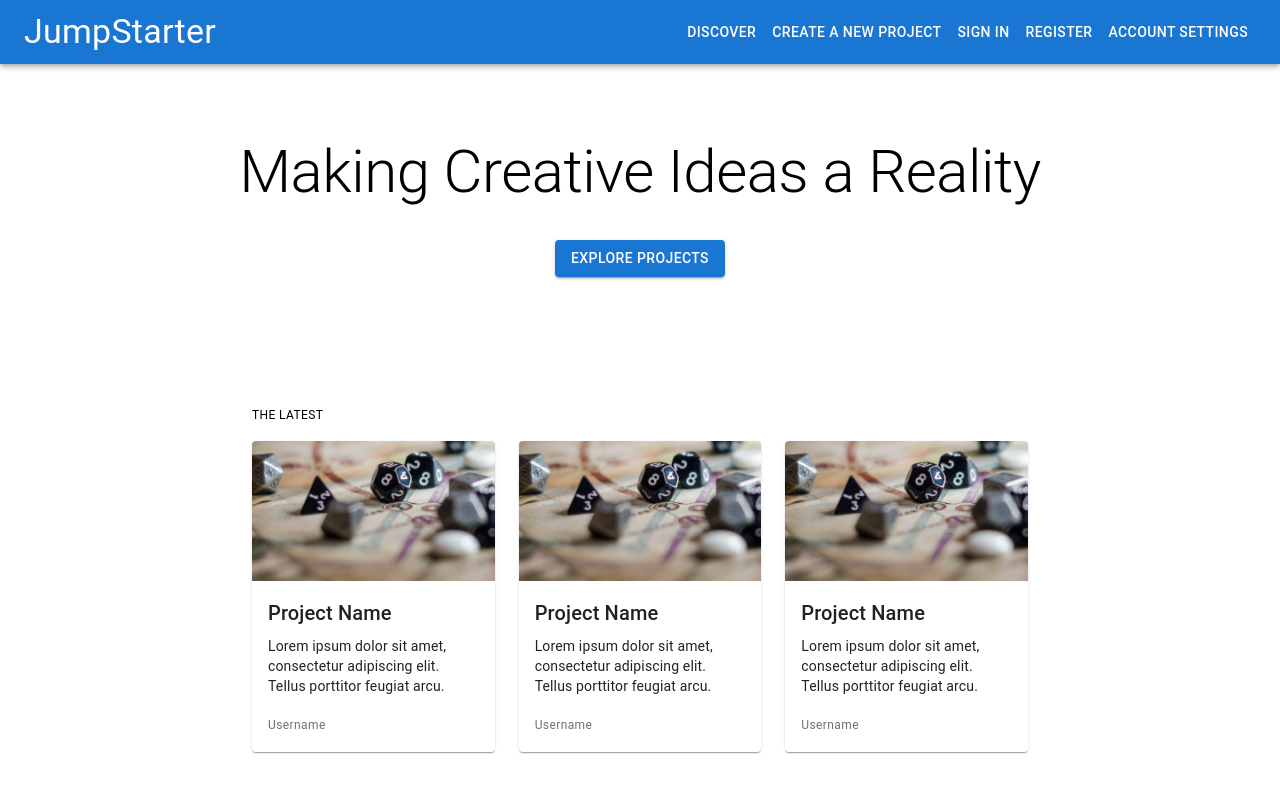
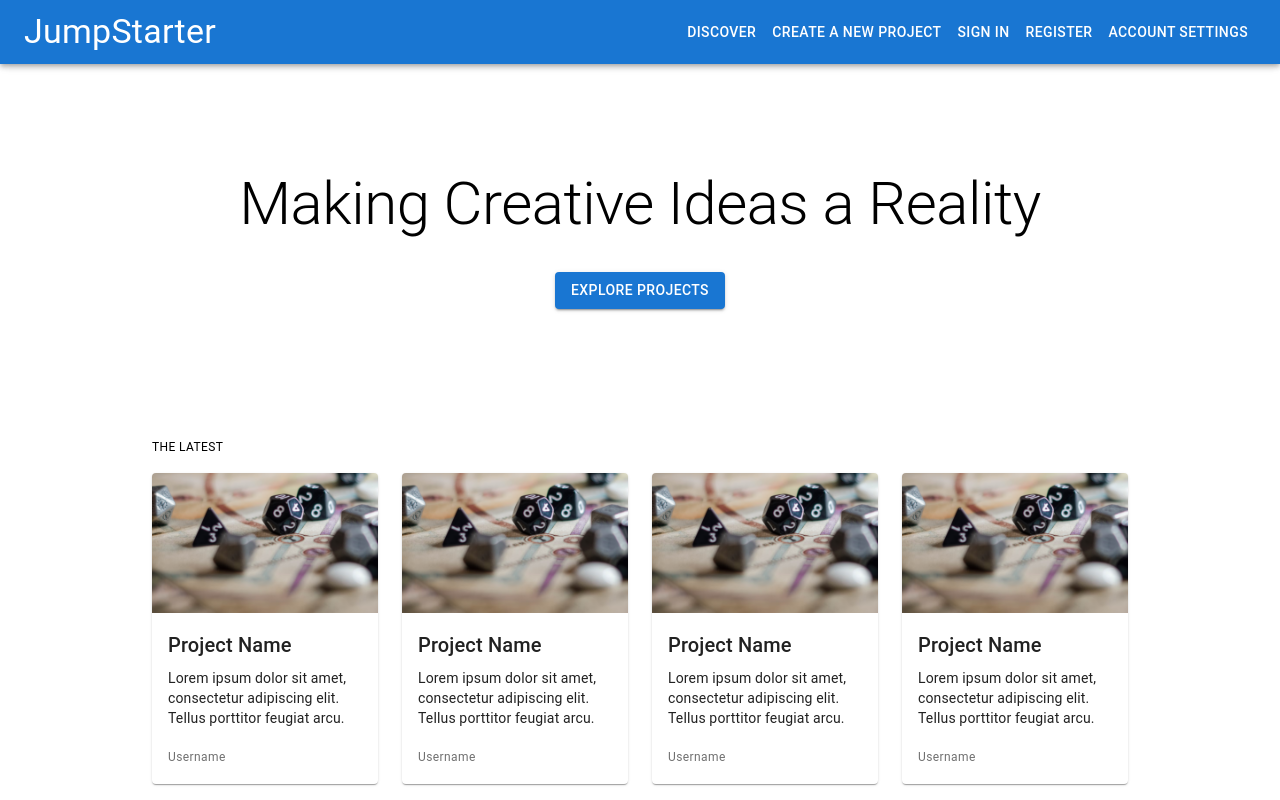
Before and after one commit to bethea28/amazon2, a React (Create React App) app: page / in a window 1280 px wide. Shown: the top 800 px of the page. Built offline with nearby package versions, Linux system fonts and the light colour scheme.

Commit message:
updated column count and some spacing

```diff
--- a/src/Components/Homepage/Cards.tsx
+++ b/src/Components/Homepage/Cards.tsx
@@ -13,10 +13,10 @@ const ProjectCard = () => {
         <Grid
           container
           spacing={{ xs: 2, md: 3 }}
-          columns={{ xs: 4, sm: 8, md: 12 }}
-          sx={{ maxWidth: 800 }}
+          columns={{ xs: 4, sm: 8, md: 16 }}
+          sx={{ maxWidth: 1000 }}
         >
-          {Array.from(Array(3)).map((_, index) => (
+          {Array.from(Array(4)).map((_, index) => (
             <Grid item xs={2} sm={4} md={4} key={index}>
               <Card sx={{ maxWidth: 345 }}>
                 <CardActionArea>
--- a/src/Components/Homepage/Homepage.tsx
+++ b/src/Components/Homepage/Homepage.tsx
@@ -12,7 +12,7 @@ const Homepage = () => {
         alignItems='center'
         flexDirection='column'
       >
-        <Grid>
+        <Grid marginTop={4}>
           <Typography variant='h2'>Making Creative Ideas a Reality</Typography>
         </Grid>
         <Grid marginTop={4}>
```
